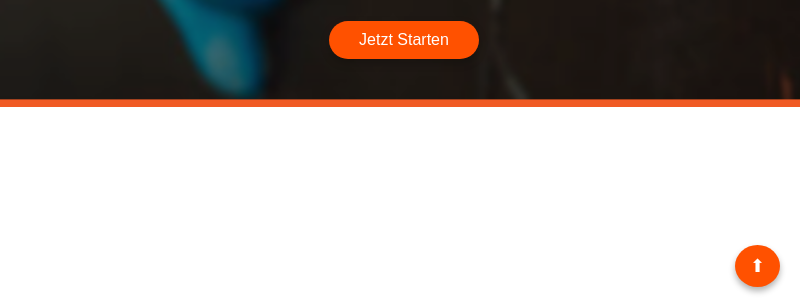
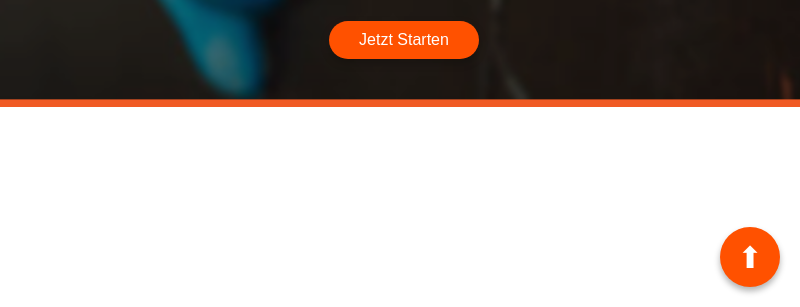
Before and after one commit to nici-gut/Scrum-Projekt-Code, an Electron app: page index.html in a window 800 px wide. Shown: the part 493-800 px from the top of the page. Drawn offline with Linux system fonts and the light colour scheme.

Commit message:
Kleine Anpassungen

```diff
--- a/style.css
+++ b/style.css
@@ -228,6 +228,7 @@ section {
   object-fit: cover;
   border-radius: 10px;
 }
+
 .nach-oben-btn {
   position: fixed;
   bottom: 20px;
@@ -235,10 +236,22 @@ section {
   text-decoration: none;
   background-color: #ff5100;
   color: white;
-  padding: 10px 15px;
+  width: 60px;
+  /* Einheitliche Breite */
+  height: 60px;
+  /* Einheitliche Höhe */
+  aspect-ratio: 1 / 1;
+  /* Sicherstellen, dass der Button immer quadratisch bleibt */
+  display: flex;
+  justify-content: center;
+  /* Horizontal zentrieren */
+  align-items: center;
+  /* Vertikal zentrieren */
   border-radius: 50%;
-  font-size: 18px;
-  box-shadow: 0 4px 6px rgba(0,0,0,0.3);
+  /* Perfekt runde Form */
+  font-size: calc(0.5 * 60px);
+  /* Schriftgröße proportional zur Button-Größe */
+  box-shadow: 0 4px 6px rgba(0, 0, 0, 0.3);
   transition: background-color 0.3s;
 }
 
--- a/styletag.css
+++ b/styletag.css
@@ -107,6 +107,7 @@ header a:hover {
   margin-top: 40px;
   box-shadow: 0 6px 16px rgba(0, 0, 0, 0.15);
   transition: transform 0.2s ease, box-shadow 0.2s ease;
+  border: 2px solid black; /* Einheitlich schwarze Umrandung */
 }
 
 .play-button:hover {
```
